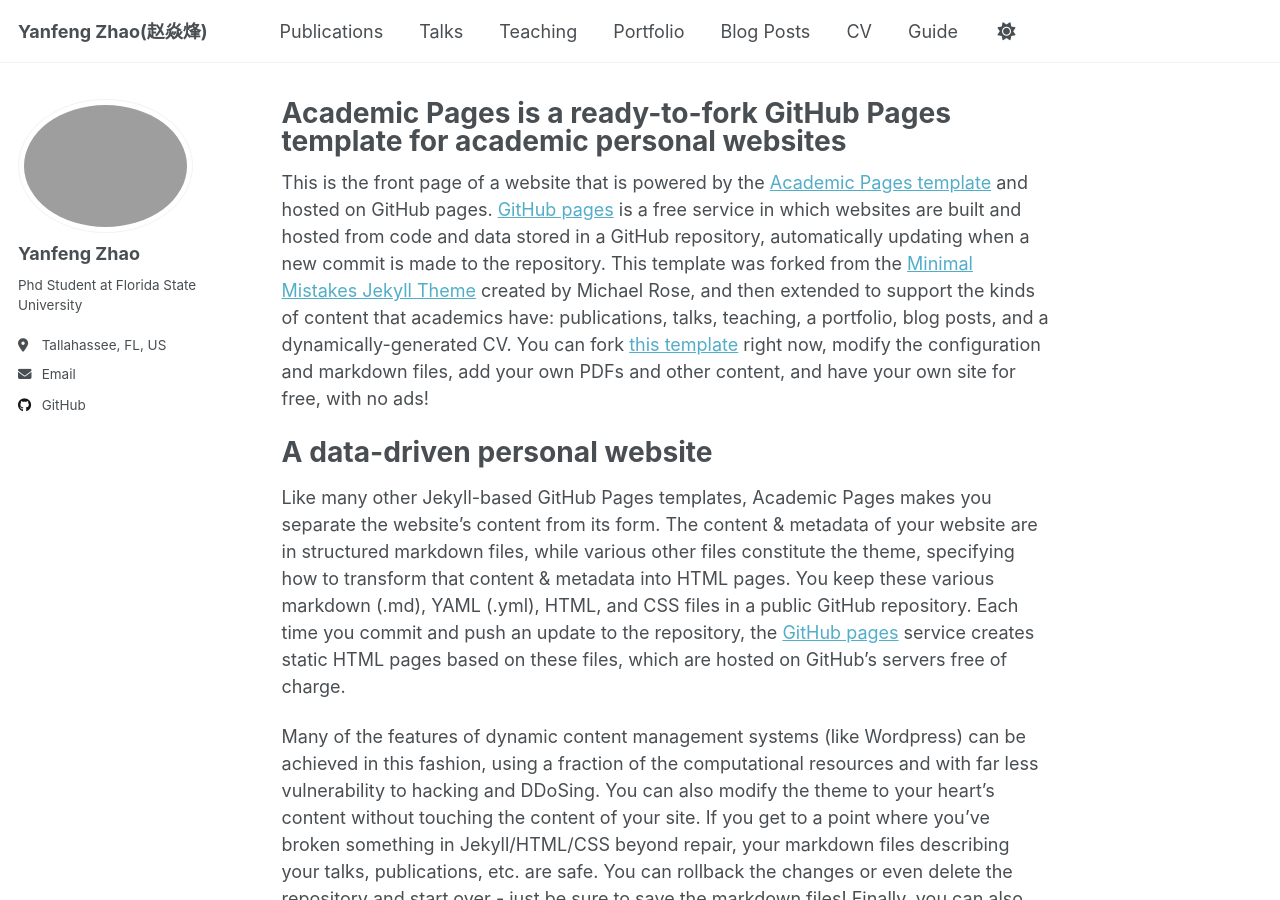
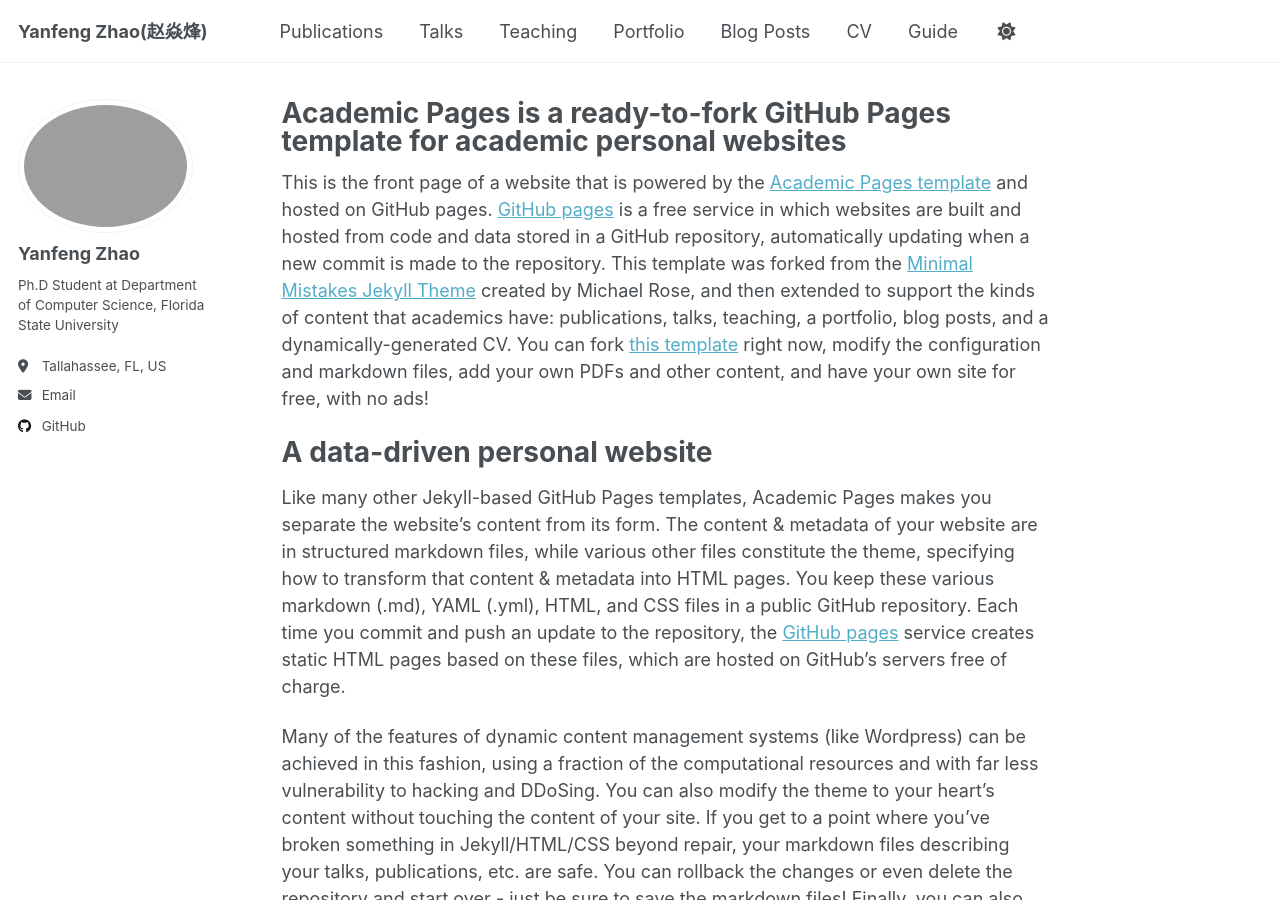
Before and after one commit to YanfengZhaoMakeX/YanfengZhaoMakeX.github.io, a Jekyll site: the page built from _pages/about.md, in a window 1280 px wide and 900 px high. Built offline with Jekyll 4.4.1, drawn with Linux system fonts in a browser that asks for light colours.

Commit message:
Update _config.yml

```diff
--- a/_config.yml
+++ b/_config.yml
@@ -25,7 +25,7 @@ author:
   avatar           : "profile_1.png"
   name             : "Yanfeng Zhao"
 
-  bio              : "Phd Student at Florida State University"
+  bio              : "Ph.D Student at Department of Computer Science, Florida State University"
   location         : "Tallahassee, FL, US"
   email            : "yzhao13[at]fsu[dot]edu"
 
```
